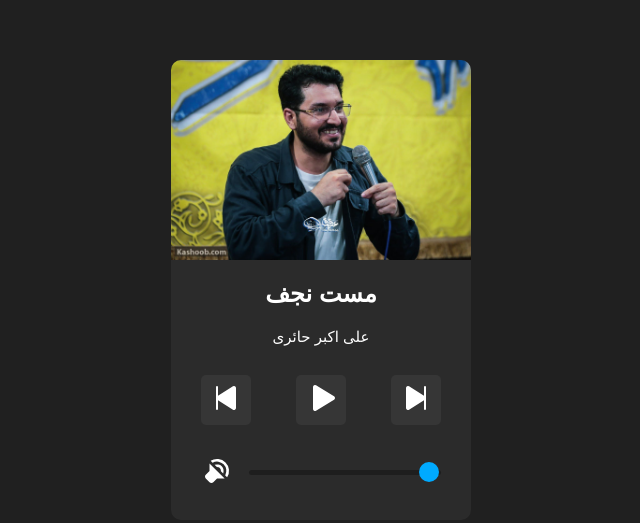
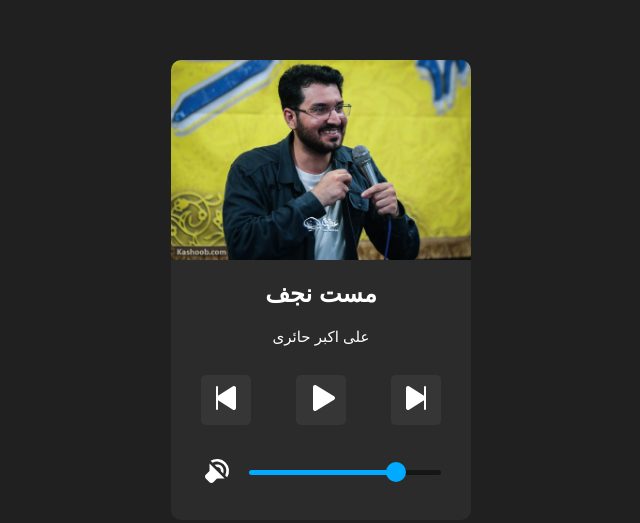
Before and after one commit to gikdev/music-player, a plain HTML site: page index.html in a window 1280 px wide. Shown: the part 110-633 px from the top of the page, without its empty margins (319-959 px from the left). Drawn offline with Linux system fonts and the light colour scheme.

Commit message:
Made volime slider show how much full it is

```diff
--- a/css/slider.css
+++ b/css/slider.css
@@ -3,7 +3,7 @@
      -moz-appearance: none;
           appearance: none;
   height: 5px;
-  background: hsla(0, 100%, 0%, 0.3);
+  background: linear-gradient(to right, hsl(200, 100%, 50%) 80%, hsla(0, 0%, 0%, 0.5) 0%);
   border-radius: 53px;
   cursor: pointer;
 }
--- a/index.html
+++ b/index.html
@@ -24,7 +24,7 @@
       <span class="player__sound-icon">
         <svg xmlns="http://www.w3.org/2000/svg" width="32" height="32" viewBox="0 0 24 24"><path fill="currentColor" d="M17.725 17.625H12.05L9.225 20.45q-.575.575-1.413.575T6.4 20.45l-2.825-2.825Q3 17.05 3 16.2t.575-1.425l2.8-2.8V6.3l11.35 11.325Zm-10.5-13.25q2.675-1.7 5.788-1.363T18.375 5.6q2.25 2.25 2.588 5.363T19.6 16.75l-1.45-1.45q1.125-2.05.788-4.338T16.95 7.026q-1.65-1.65-3.938-1.988t-4.337.788l-1.45-1.45Zm2.95 2.95Q11.6 6.9 13.05 7.15t2.5 1.3q1.05 1.05 1.288 2.488T16.65 13.8l-1.7-1.7q0-.625-.187-1.212t-.613-1.013q-.45-.45-1.038-.65t-1.237-.2l-1.7-1.7Z"/></svg>
       </span>
-      <input type="range" min="1" max="100" value="99" id="volume-slider">
+      <input type="range" min="1" max="100" value="80" id="volume-slider">
     </div>
   </div>
 
--- a/js/index.js
+++ b/js/index.js
@@ -97,6 +97,7 @@ class Player {
   }
   setVolume = () => {
     this.audio.volume = this.volumeSlider.value / 100
+    this.volumeSlider.style.background = `linear-gradient(to right, hsl(200, 100%, 50%) ${this.volumeSlider.value}%, hsla(0, 0%, 0%, 0.5) 0%)`
   }
 }
 
```
